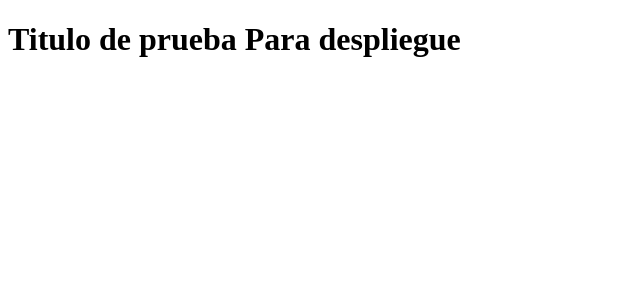
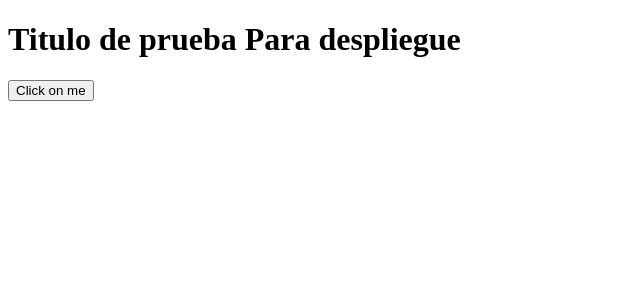
Before and after one commit to roberto-cuellar/ci-cd-test-netlify, an Angular app in the folder angular-ci-cd-test/: page / in a window 1280 px wide. Shown: the top 300 px of the page, without its empty margins (0-640 px from the left). Built offline with nearby package versions, Linux system fonts and the light colour scheme.

Commit message:
update the content and the distribution dir

```diff
--- a/angular-ci-cd-test/src/app/app.component.html
+++ b/angular-ci-cd-test/src/app/app.component.html
@@ -1 +1,2 @@
 <h1>Titulo de prueba Para despliegue</h1>
+<button>Click on me</button>
```
